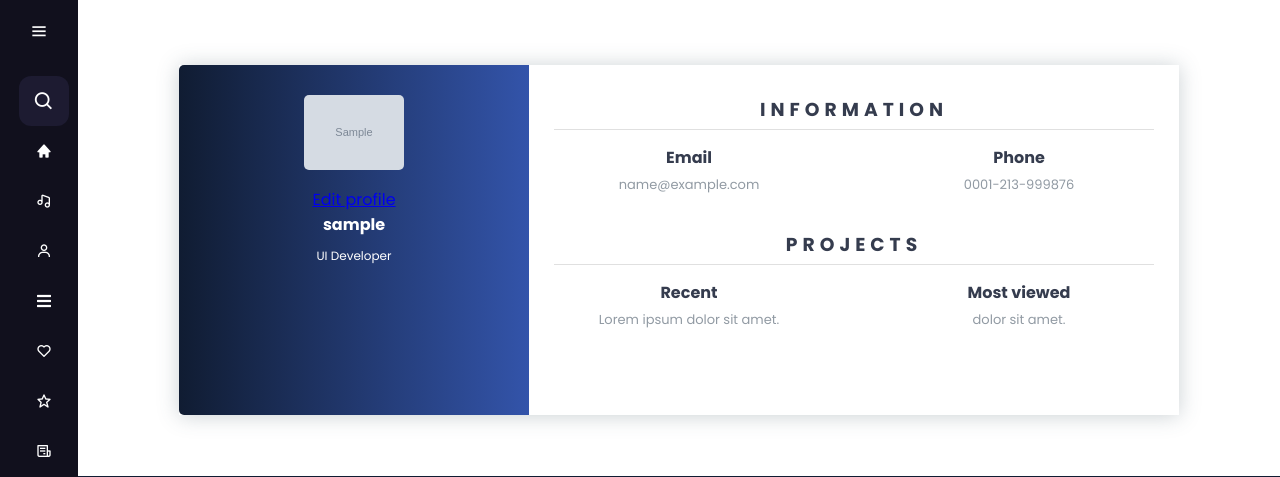
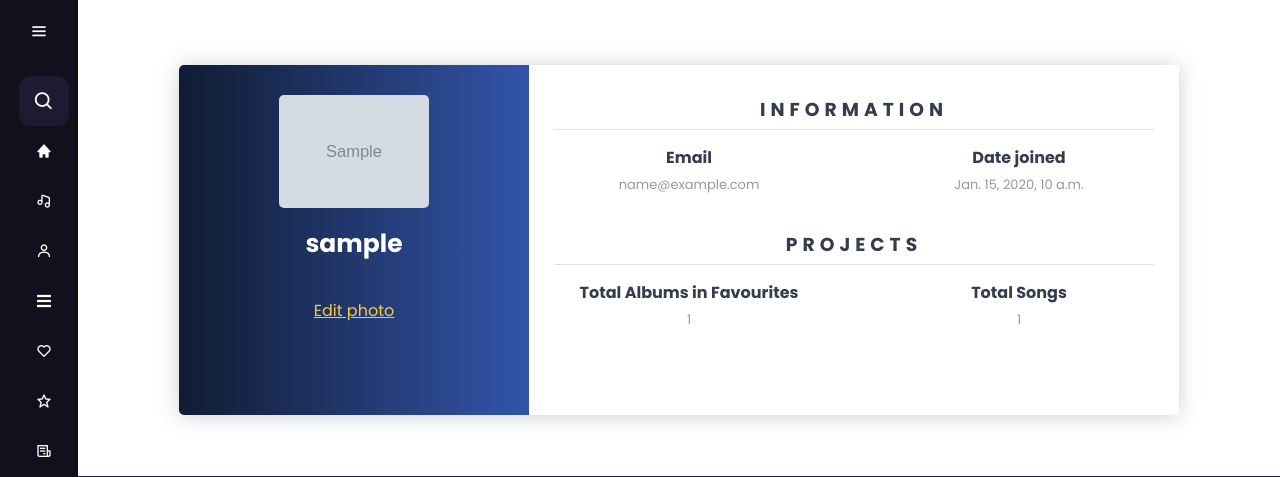
Before and after one commit to DmitriyBul/DimkaMusic, a Django app: page /accounts/profile/ in a window 1280 px wide. Shown: the top 477 px of the page. Run offline with Django 4.2, Linux system fonts and the light colour scheme; a user stored in the database is signed in; tables that the repository leaves empty hold one stand-in row (values such as "Sample post"); grey boxes marked "Sample" are stand-in pictures; some libraries are stand-ins or nearby versions.

Commit message:
Users can delete albums from favourites, added new profile

```diff
--- a/accounts/templates/account/profile_card.html
+++ b/accounts/templates/account/profile_card.html
@@ -7,16 +7,16 @@
 <div class="wrapper">
     <div class="profile_left">
         {% if user_profile.photo %}
-        <img src="{{ user_profile.photo.url }}" alt="user" width="100">
+        <img src="{{ user_profile.photo.url }}" alt="user" width="150" height="auto">
         {% else %}
                     <img src="{% static 'images/profile.png' %}" alt="user" width="150">
         {%  endif %}
     <br>
-    <a href="{% url 'accounts:profile_edit' %}">
-                Edit profile
+        <h4 style="font-size: 25px">{{user.username}}</h4>
+<br>
+    <a href="{% url 'accounts:profile_edit' %}" style="color: #FDC93B">
+                Edit photo
             </a>
-        <h4>{{user.username}}</h4>
-        <p>UI Developer</p>
     </div>
     <div class="profile_right">
 
@@ -28,8 +28,8 @@
                     <p>{{user.email}}</p>
                 </div>
                 <div class="profile_data">
-                    <h4>Phone</h4>
-                    <p>0001-213-999876</p>
+                    <h4>Date joined</h4>
+                    <p>{{user.date_joined}}</p>
                 </div>
             </div>
         </div>
@@ -38,12 +38,12 @@
             <h3>Projects</h3>
             <div class="projects_data">
                 <div class="profile_data">
-                    <h4>Recent</h4>
-                    <p>Lorem ipsum dolor sit amet.</p>
+                    <h4>Total Albums in Favourites</h4>
+                    <p>{{ total_albums }}</p>
                 </div>
                 <div class="profile_data">
-                    <h4>Most viewed</h4>
-                    <p>dolor sit amet.</p>
+                    <h4>Total Songs</h4>
+                    <p>{{ total_songs }}</p>
                 </div>
             </div>
         </div>
--- a/accounts/templates/account/user_page.html
+++ b/accounts/templates/account/user_page.html
@@ -40,6 +40,7 @@
                                 {% if not forloop.last %}, {% endif %}
                             {% endfor %}
                         </p>
+
                     </div>
                 </div>
             {% endfor %}
--- a/accounts/views.py
+++ b/accounts/views.py
@@ -1,9 +1,9 @@
 from django.contrib.auth.decorators import login_required
 from django.core.paginator import Paginator
+from django.db.models import Count
 
 from accounts.models import Profile
-from music.models import Album, UserLibrarylist
-
+from music.models import Album, UserLibrarylist, Song
 
 from django.contrib.auth.mixins import LoginRequiredMixin
 from django.shortcuts import render, redirect
@@ -83,8 +83,11 @@ class UserLibraryView(ListView, LoginRequiredMixin):
 class UserPageView(View, LoginRequiredMixin):
     def get(self, request, ordering='AZ', *args, **kwargs):
         user = request.user
+        total_albums = UserLibrarylist.objects.filter(user=request.user).count()
+        album_ids = list(UserLibrarylist.objects.filter(user=request.user).values_list('album__id', flat=True))
+        total_songs = Song.objects.filter(album__id__in=album_ids).count()
         template_name = 'account/profile_card.html'
-        context = {'user': user}
+        context = {'user': user, 'total_albums': total_albums, 'total_songs': total_songs}
         return render(request, template_name, context)
 
 
--- a/music/urls.py
+++ b/music/urls.py
@@ -29,6 +29,8 @@ urlpatterns = [
     path('<int:id>/<slug:slug>/<int:nia>/rate_album/', views.rate_album, name='rate_album'),
 
     path('music/<int:id>/add/', views.add_album_to_library, name='add_album'),
+    path('music/<int:id>/remove/', views.delete_album_from_library, name='delete_album'),
+
     path('artists/<int:id>/<slug:slug>/', views.ArtistDetailView.as_view(), name='artist_detail'),
     path('new_albums/', views.NewAlbumsListView.as_view(), name='new_albums'),
     path('search/', views.SearchResultsView.as_view(), name='search'),
```
Also changed, not shown: music/models.py (+6 -1 lines), music/templates/music/album_detail.html (+17 -8 lines), music/views.py (+15 -2 lines), music/albums/front_PQLuJfN.jpg (added), music/migrations/0011_alter_album_slug.py (added).
